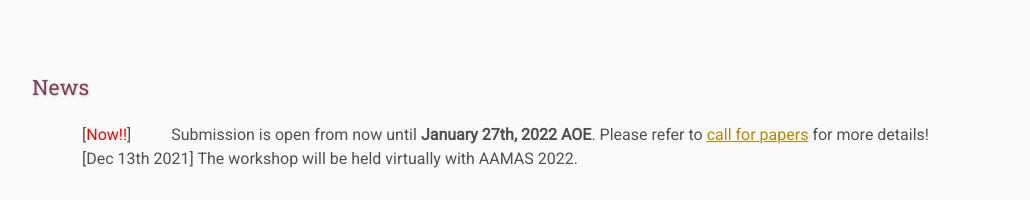
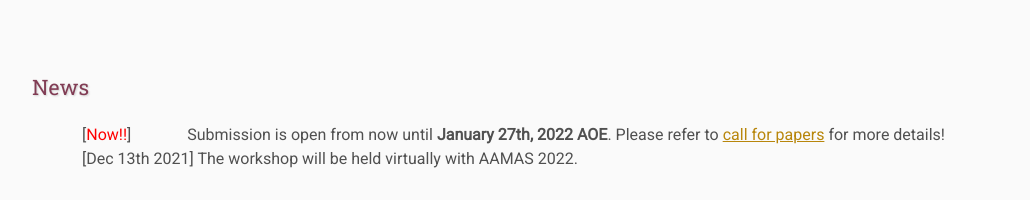
Before and after one commit to guaguakai/aasg2022, a plain HTML site: page index.html in a window 1280 px wide. Shown: the part 861-1061 px from the top of the page, without its empty margins (108-1138 px from the left). Drawn offline with Linux system fonts and the light colour scheme.

Commit message:
updated info

```diff
--- a/index.html
+++ b/index.html
@@ -67,7 +67,7 @@
 
     <h4>News</h4>
         <p>
-            [<span style="color:red;">Now!!</span>] &emsp;&emsp; Submission is open from now until <strong>January 27th, 2022 AOE</strong>. Please refer to <a href="call">call for papers</a> for more details! <br>
+            [<span style="color:red;">Now!!</span>] &emsp;&emsp;&emsp; Submission is open from now until <strong>January 27th, 2022 AOE</strong>. Please refer to <a href="call">call for papers</a> for more details! <br>
             [Dec 13th 2021] The workshop will be held virtually with AAMAS 2022.
         </p>
 
```
